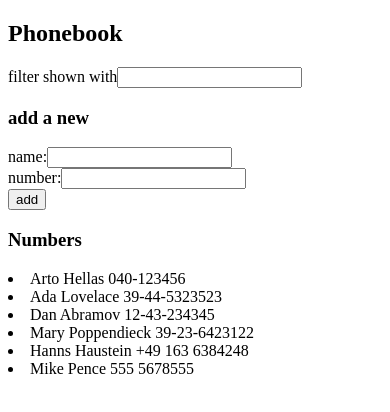
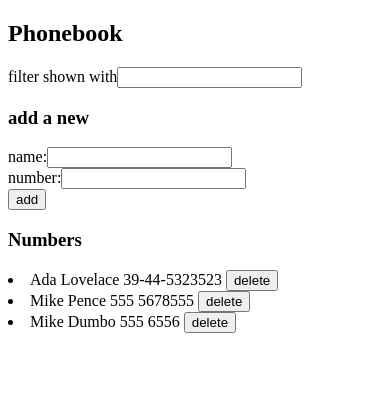
Before and after one commit to HannsHau/helsinki---full-stack-open, a React (Vite) app in the folder part2/phonebook/: page / in a window 390 px wide. Shown: the top 412 px of the page. Built offline with nearby package versions, Linux system fonts and the light colour scheme; data requests are answered from the project's data file.

Commit message:
2.14: The Phonebook step 9

```diff
--- a/part2/phonebook/db.json
+++ b/part2/phonebook/db.json
@@ -1,34 +1,19 @@
 {
   "persons": [
-    {
-      "name": "Arto Hellas",
-      "number": "040-123456",
-      "id": 1
-    },
     {
       "name": "Ada Lovelace",
       "number": "39-44-5323523",
       "id": 2
     },
     {
-      "name": "Dan Abramov",
-      "number": "12-43-234345",
-      "id": 3
-    },
-    {
-      "name": "Mary Poppendieck",
-      "number": "39-23-6423122",
-      "id": 4
-    },
-    {
-      "name": "Hanns Haustein",
-      "number": "+49 163 6384248",
-      "id": 5
-    },
-    {
       "name": "Mike Pence",
       "number": "555 5678555",
       "id": 6
+    },
+    {
+      "name": "Mike Dumbo",
+      "number": "555 6556",
+      "id": 7
     }
   ]
 }
--- a/part2/phonebook/src/App.jsx
+++ b/part2/phonebook/src/App.jsx
@@ -44,6 +44,14 @@ const App = () => {
     setNewNumber('')
   }
 
+  const deletePerson = (id) => {
+    personsService
+      .deletePerson(id)
+      .then(() => {
+        setPersons(persons.filter(person => person.id !== id))
+      })
+  }
+
   const handleNameChange = (event) => {
     setNewName(event.target.value)
   }
@@ -55,6 +63,11 @@ const App = () => {
   const handleFilterChange = (event) => {
     console.log(event.target.value)
     setFilter(event.target.value)
+  }
+
+  const handleDelete = (person) => {
+    confirm(`Delete ${person.name}?`)
+    deletePerson(person.id)
   }
 
   const personsToShow = filter.length > 0
@@ -79,7 +92,7 @@ const App = () => {
 
       <h3>Numbers</h3>
 
-      <Persons persons={personsToShow} />
+      <Persons persons={personsToShow} handleDelete={handleDelete}/>
 
     </div>
   )
--- a/part2/phonebook/src/components/Person.jsx
+++ b/part2/phonebook/src/components/Person.jsx
@@ -1,3 +1,7 @@
-const Person = ({person}) => <li>{person.name} {person.number}</li>
+
+
+const Person = ({person, handleDelete}) => {
+  return <li>{person.name} {person.number} <button onClick={() => handleDelete(person)}>delete</button></li>
+}
 
 export default Person
--- a/part2/phonebook/src/components/Persons.jsx
+++ b/part2/phonebook/src/components/Persons.jsx
@@ -1,7 +1,11 @@
 import Person from './Person'
 
-const Persons = ({persons}) => {
-  return persons.map((person) => <Person key={person.id} person={person} />)
+const Persons = ({persons, handleDelete}) => {
+  return persons.map((person) =>
+    <Person
+      key={person.id}
+      person={person}
+      handleDelete={handleDelete} />)
 }
 
 export default Persons
--- a/part2/phonebook/src/services/persons.js
+++ b/part2/phonebook/src/services/persons.js
@@ -12,7 +12,13 @@ const create = (newObject) => {
   return request.then(response => response.data)
 }
 
+const deletePerson = (id) => {
+  const request = axios.delete(baseUrl + '/' + id)
+  return request.then(response => response)
+}
+
 export default {
   getAll,
-  create
+  create,
+  deletePerson
 }
```
